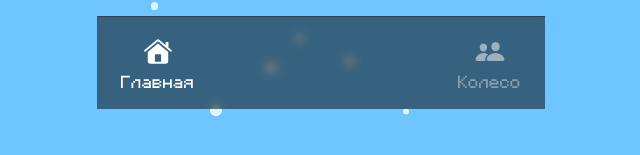
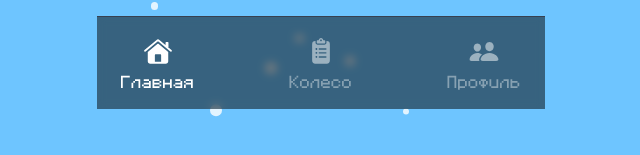
Before and after one commit to rngeryes/sfsdfewe, a Next.js app: page / in a window 1280 px wide. Shown: the part 691-846 px from the top of the page, without its empty margins (319-959 px from the left). Built offline with nearby package versions, Linux system fonts and the light colour scheme.

Commit message:
Update NavigationBar.tsx

```diff
--- a/components/NavigationBar.tsx
+++ b/components/NavigationBar.tsx
@@ -20,8 +20,8 @@ const NavigationBar = () => {
 
     const tabs: { id: TabType; label: string; Icon: React.FC<{ className?: string }> }[] = [
         { id: 'home', label: 'Главная', Icon: Home },
-        { id: 'friends', label: 'Колесо', Icon: Friends },
-      //  { id: 'earn', label: 'Друзья', Icon: Earn },
+        { id: 'friends', label: 'Колесо', Icon: Earn },
+        { id: 'earn', label: 'Профиль', Icon: Friends },
     ]
 
     return (
```
